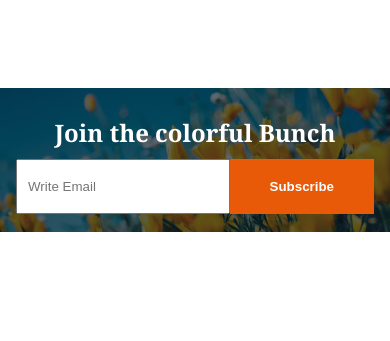
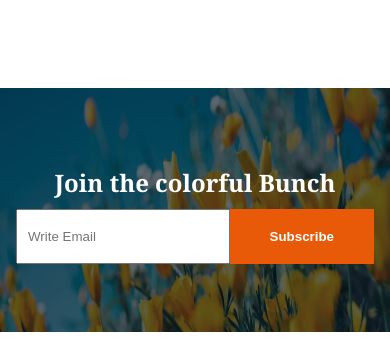
Before and after one commit to Alsany-code/second-assignment, a plain HTML site: page index.html in a window 390 px wide. Shown: the part 5300-5641 px from the top of the page. Drawn offline with Linux system fonts and the light colour scheme.

Commit message:
fixing some problems

```diff
--- a/styles/styles.css
+++ b/styles/styles.css
@@ -230,11 +230,14 @@ gap:30px;
 /* Join section styles */
 .join img{
     width: 100%;
+    height: 100%;
+    object-fit: hidden;
 }
 .join-content{
 position: relative;
 overflow: hidden;
 }
+
 .join-title{
     font-size: 3rem;
     font-weight: 700;
@@ -326,9 +329,8 @@ color:black
     grid-column: auto;
     grid-row: auto;
 }
-.join img{
-    width: 100%;
-    height: 100%;
+.join-content{
+    aspect-ratio: 16 / 10 ;
 }
 .join-title{
     font-size: 1.5rem;
```
